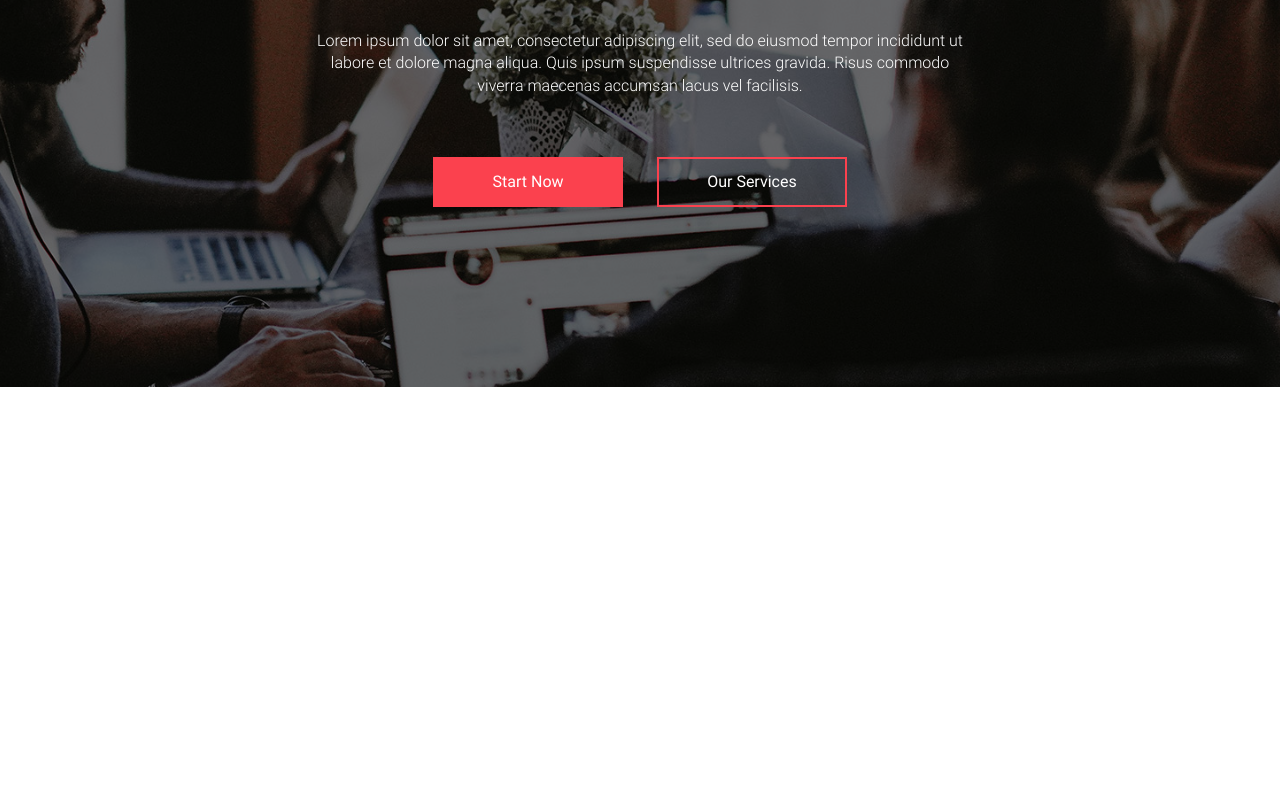
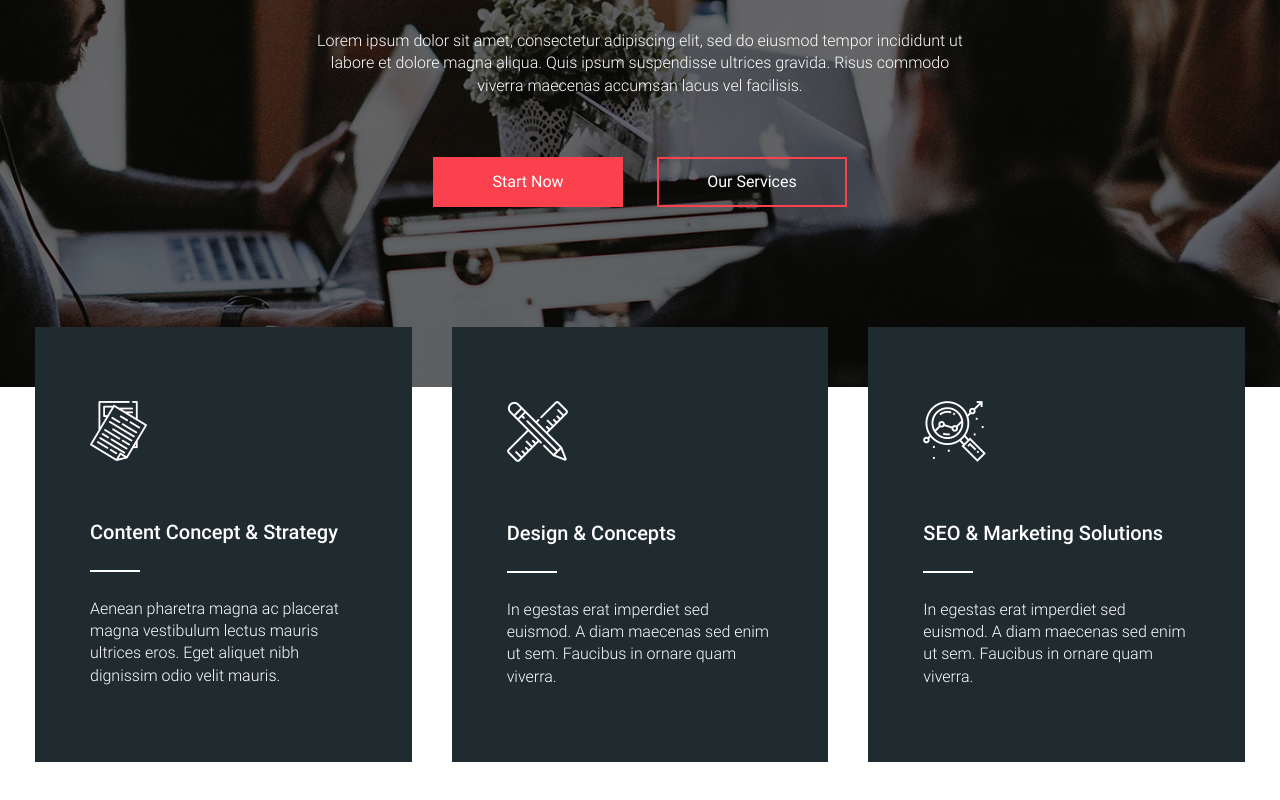
Before and after one commit to AlexSeitov/IT-agency, a plain HTML site: page index.html in a window 1280 px wide. Shown: the part 348-1148 px from the top of the page. Before the commit the page ends 800 px from the top, so only its background shows below. Drawn offline with Linux system fonts and the light colour scheme; files whose address does not match are found by name.

Commit message:
Сверстал блок Features

```diff
--- a/index.html
+++ b/index.html
@@ -57,7 +57,36 @@
             </div> <!--/container-->
         </section>
 
+
+        <!--features-->
+
+        <section class="features">
+            <div class="container">
+                <div class="features__row">
+                    <div class="features__item">
+                        <img class="features__img" src="img/icon/features/features-1.png" alt="">
+                        <h4 class="features__title">Content Concept & Strategy</h4>
+                        <p class="features__text">Aenean pharetra magna ac placerat magna vestibulum lectus mauris ultrices eros. Eget aliquet nibh dignissim odio velit mauris.</p>
+                    </div>
+
+                    <div class="features__item">
+                        <img class="features__img" src="img/icon/features/features-2.png" alt="">
+                        <h4 class="features__title">Design & Concepts</h4>
+                        <p class="features__text">In egestas erat imperdiet sed euismod. A diam maecenas sed enim ut sem. Faucibus in ornare quam viverra.</p>
+                    </div>
+
+                    <div class="features__item">
+                        <img class="features__img" src="img/icon/features/features-3.png" alt="">
+                        <h4 class="features__title">SEO & Marketing Solutions</h4>
+                        <p class="features__text">In egestas erat imperdiet sed euismod. A diam maecenas sed enim ut sem. Faucibus in ornare quam viverra.</p>
+                    </div>
+                </div> <!--/features__row-->
+            </div> <!--/container-->
+        </section>
+
     </main>
+
+
 
     <script src="js/script.js"></script>
 </body>
--- a/sass/blocks/_features.scss
+++ b/sass/blocks/_features.scss
@@ -0,0 +1,61 @@
+.features {
+    transform: translateY(-80px);
+}
+
+.features__row {
+    display: flex;
+    justify-content: space-between;
+
+    @media (max-width: 767px) {
+        flex-wrap: wrap;
+    }
+}
+
+.features__item {
+    flex: 1 1 33.3333%;
+    background-color: $gray-bg;
+    padding: 74px 55px;
+    margin: 20px;
+    transition: background-color .3s linear;
+
+    &:hover {
+        background-color: $red;
+    }
+
+    @media (max-width: 992px) {
+        padding: 40px 20px;
+    }
+
+    @media (max-width: 567px) {
+        flex: 1 1 auto;
+    }
+}
+
+.features__img {
+    margin-bottom: 50px;
+
+    @media (max-width: 992px) {
+        margin-bottom: 30px;
+    }
+}
+
+.features__title {
+    font-size: 20px;
+    font-weight: 500;
+    position: relative;
+    margin-bottom: 26px;
+
+    &::after {
+        content: "";
+        display: block;
+        width: 50px;
+        height: 2px;
+        position: absolute;
+        bottom: -26px;
+        background-color: $white;
+    }
+}
+
+.features__text {
+    padding-top: 26px;
+}
```
Also changed, not shown: css/style.css, img/icon/features/features-1.png (added), img/icon/features/features-2.png (added), img/icon/features/features-3.png (added), img/icon/services/services-1.png (added), img/icon/services/services-2.png (added), img/icon/services/services-3.png (added), img/icon/services/services-4.png (added), img/icon/services/services-5.png (added), img/icon/services/services-6.png (added), 1 other file.
